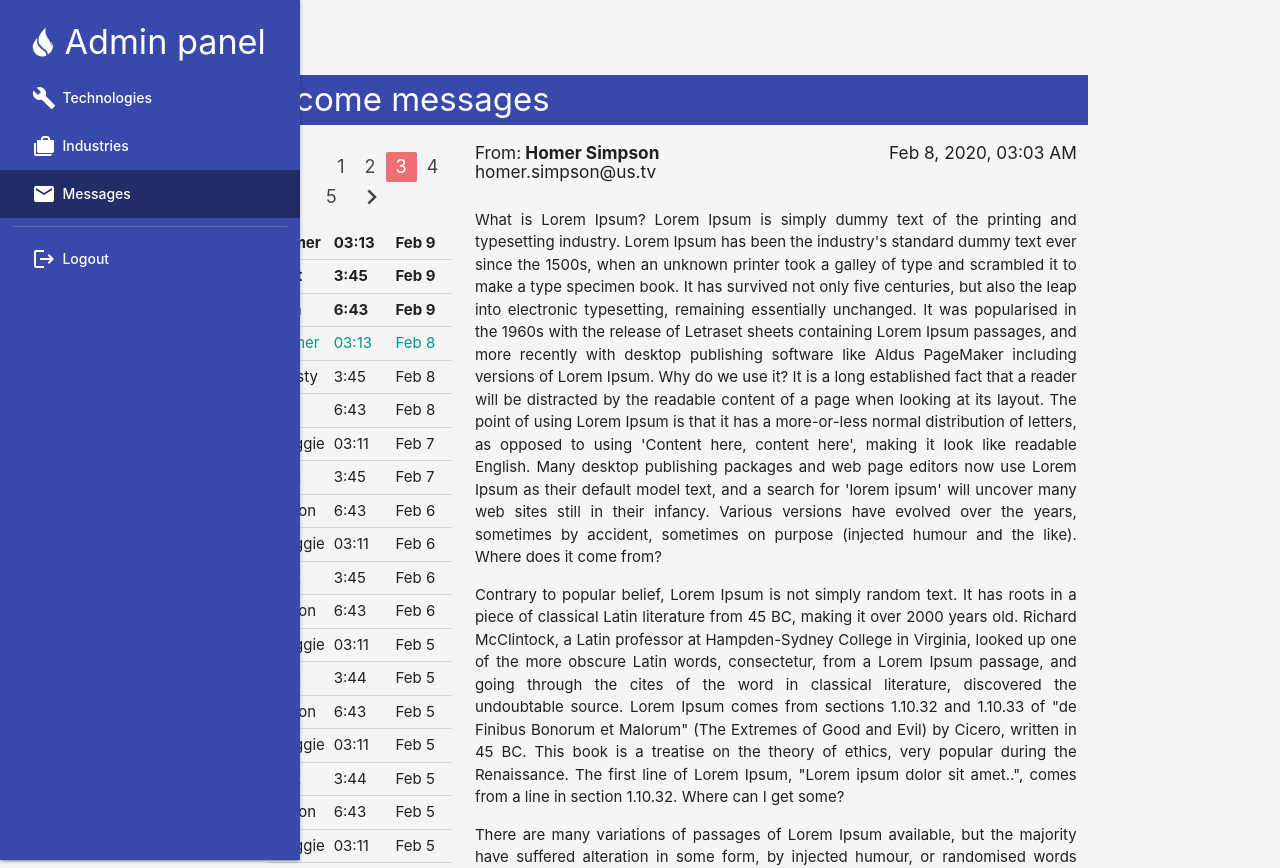
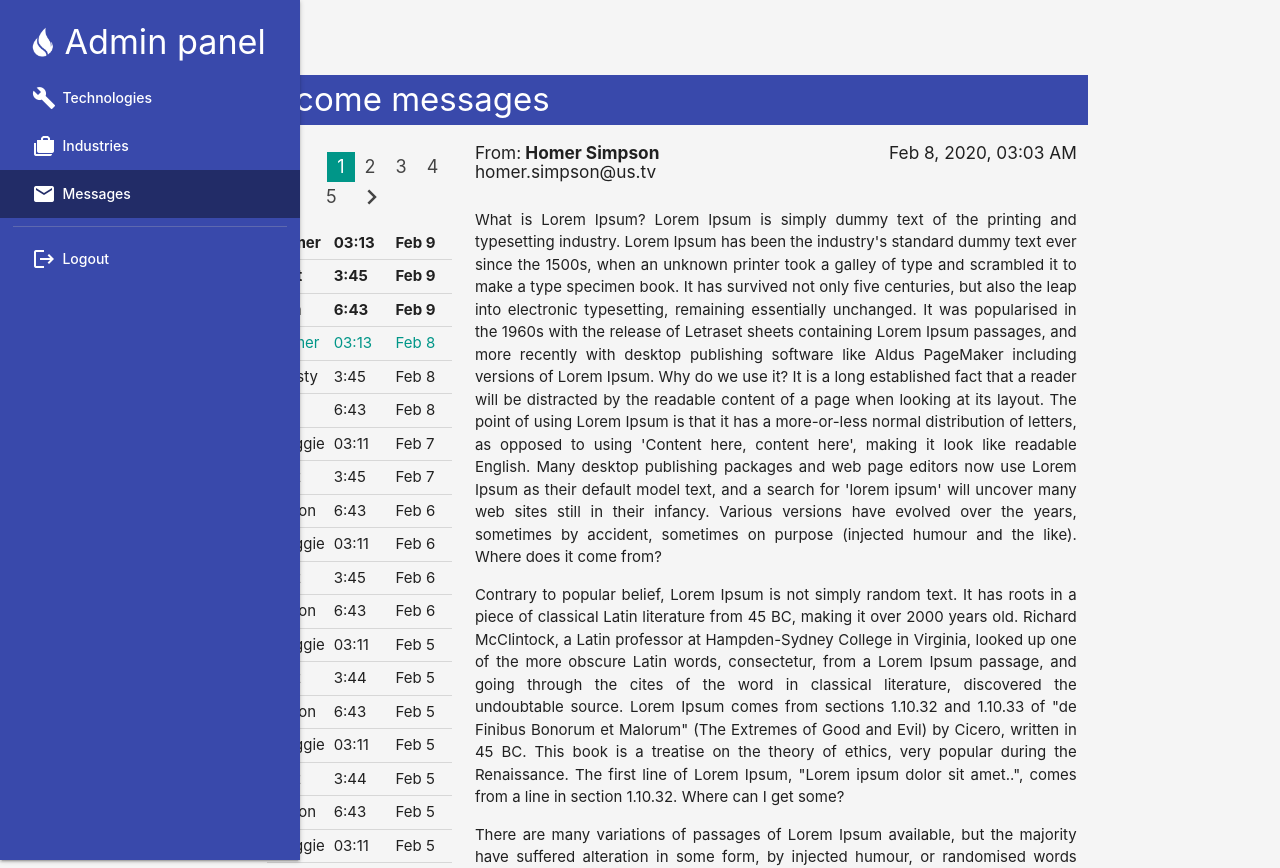
Before and after one commit to igorg-rc/admin_panel_react, a React (Create React App) app: page /messages in a window 1280 px wide. Shown: the top 868 px of the page. Built offline with nearby package versions, Linux system fonts and the light colour scheme.

Commit message:
add pagination structure to messages

```diff
--- a/src/components/Messages/Messages.css
+++ b/src/components/Messages/Messages.css
@@ -1,5 +1,10 @@
-ul.pagination li.disabled a {
-  background-color: red !important;
-  color: red !important;
+ul.pagination li.active a {
+  background-color: #009688 !important;
+  color: white !important;
+  /* background-color: red; */
+}
 
+ul.pagination li a:hover {
+  background-color: #f5f5f5 !important;
+  color: #009688;
 }
--- a/src/components/Messages/Messages.js
+++ b/src/components/Messages/Messages.js
@@ -1,5 +1,6 @@
 import React from 'react'
 import { Pagination, Icon } from 'react-materialize'
+import './Messages.css'
 
 export default function Messages() {
 	return (
@@ -11,12 +12,23 @@ export default function Messages() {
 				</div>
 				<div className="col s12 m3" style={{ paddingTop: '1.5vh' }}>
 
-				<Pagination
+				{/* <Pagination
+					target="#messages"
 					activePage={3}
 					items={5}
 					leftBtn={<Icon>chevron_left</Icon>}
 					rightBtn={<Icon>chevron_right</Icon>}
-				/>
+				/> */}
+
+				<ul class="pagination">
+					<li class="disabled"><a href="#!"><i class="material-icons">chevron_left</i></a></li>
+					<li class="active"><a href="#!">1</a></li>
+					<li class="waves-effect"><a href="#!">2</a></li>
+					<li class="waves-effect"><a href="#!">3</a></li>
+					<li class="waves-effect"><a href="#!">4</a></li>
+					<li class="waves-effect"><a href="#!">5</a></li>
+					<li class="waves-effect"><a href="#!"><i class="material-icons">chevron_right</i></a></li>
+				</ul>
 
 					<table id="messages">
 						<tbody>
--- a/src/components/Pages/Industries/Industries.css
+++ b/src/components/Pages/Industries/Industries.css
@@ -25,7 +25,10 @@
   justify-content: flex-end;
 }
 
-
+.sm12, .lg4 {
+  padding: 0 !important;
+  margin: 0 !important;
+}
 
 a i.card-icons {
   padding: 7px 0;
--- a/src/components/Pages/Industries/Industries.js
+++ b/src/components/Pages/Industries/Industries.js
@@ -35,7 +35,7 @@ export default function Industries() {
 	})
 
 	return (
-		<div  id="technologies" style={{ paddingTop: '75px', paddingLeft: '' }} className="">
+		<div  id="technologies" style={{ paddingTop: '70px', paddingLeft: '' }} className="">
 			<div className="row">
 				<div className="col s12">
 					<div className="content">
```
